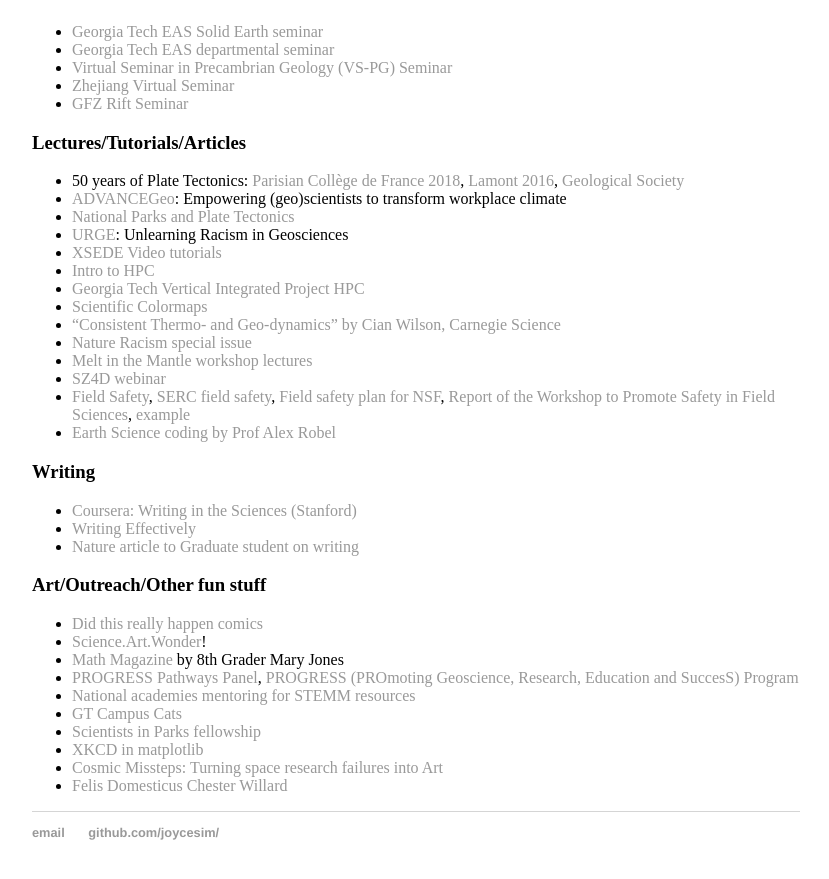
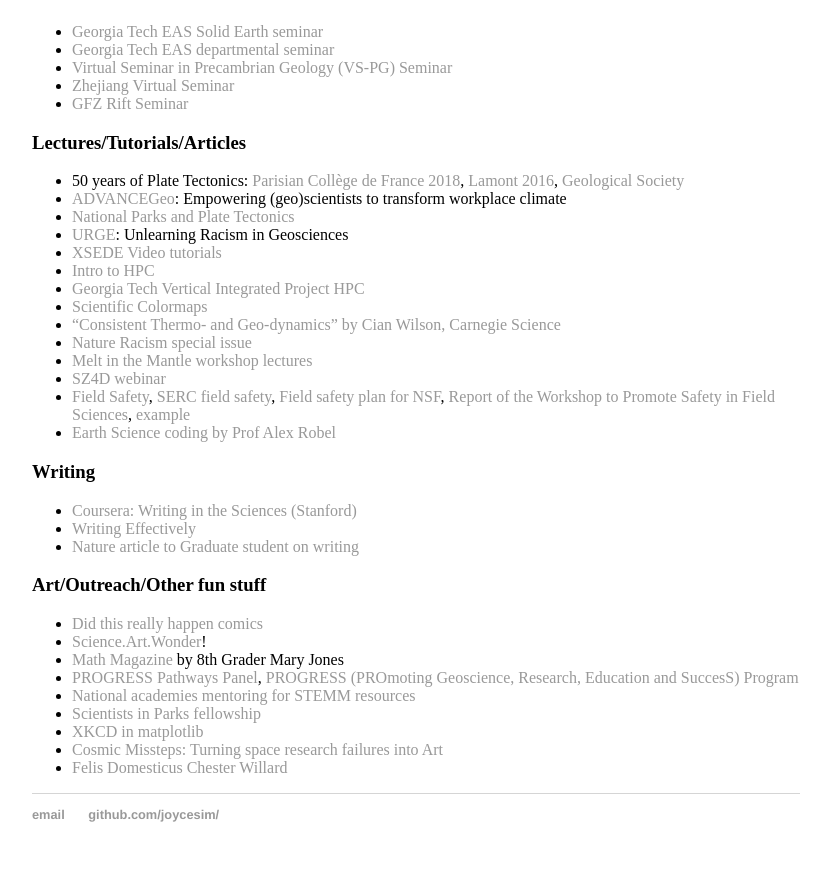
Before and after one commit to joycesim/joycesim.github.io, a Jekyll site: the page built from research/index.md, in a window 1280 px wide and 900 px high, scrolled down 8409 px. Shown: the top 879 px of the window, without its empty margins (224-1053 px from the left). Built offline with Jekyll 4.4.1, drawn with Linux system fonts in a browser that asks for light colours.

Commit message:
Remove GT Campus Cats link from index.md
Removed the link to GT Campus Cats from the resources list.

```diff
--- a/research/index.md
+++ b/research/index.md
@@ -205,7 +205,6 @@
 * [Math Magazine](https://joycesim.github.io/image/Mathmagazine.pdf) by 8th Grader Mary Jones
 * [PROGRESS Pathways Panel](https://sites.google.com/rams.colostate.edu/atlanta2024/panelist-bios), [PROGRESS (PROmoting Geoscience, Research, Education and SuccesS) Program](https://progress.colostate.edu/about-this-program/)
 * [National academies mentoring for STEMM resources](https://nap.nationalacademies.org/resource/25568/interactive/tools-and-resources.html)
-* [GT Campus Cats](https://www.gtcampuscats.org/)
 * [Scientists in Parks fellowship](https://www.scientistsinparks.org/)
 * [XKCD in matplotlib](https://nbviewer.org/url/jakevdp.github.io/downloads/notebooks/XKCD_plots.ipynb)
 * [Cosmic Missteps: Turning space research failures into Art](https://space.gatech.edu/cosmic-missteps)
```
